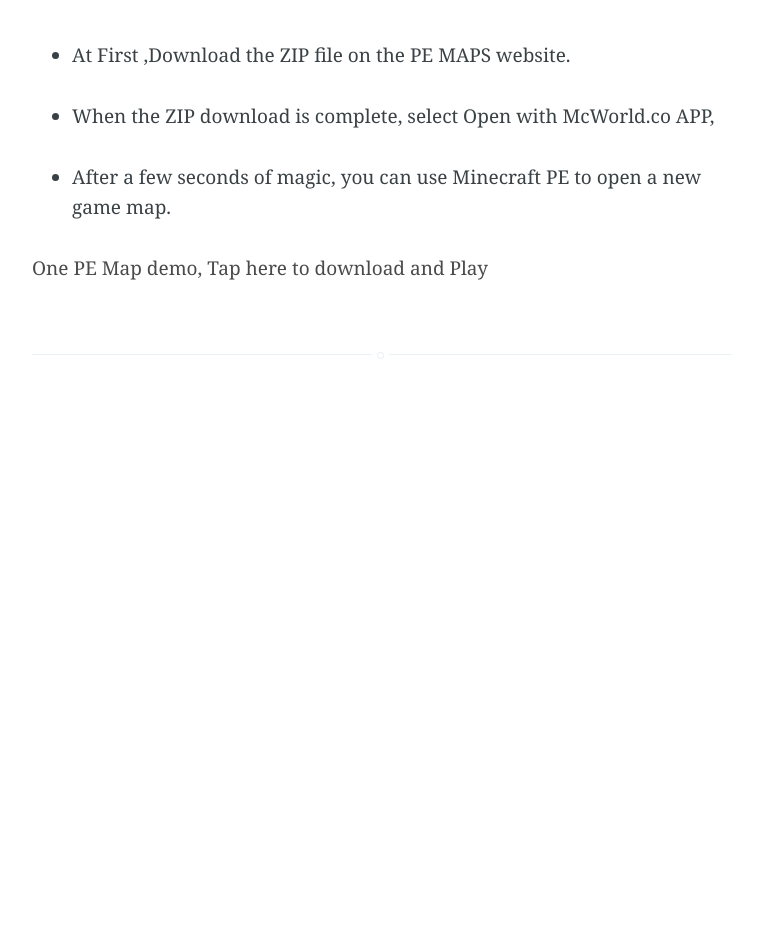
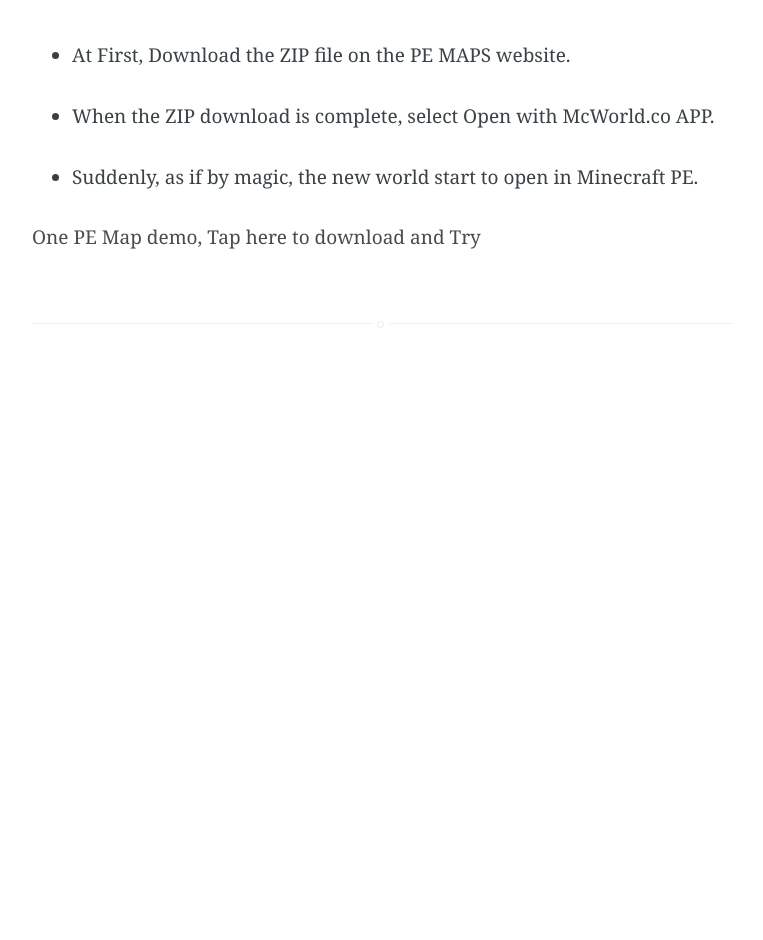
Before and after one commit to Minecraft-PE-Servers/Minecraft-PE-Servers.github.io, a Jekyll site: the page built from _posts/2016-12-14-download-and-install-minecraft-pe-maps-zip.md, in a window 1280 px wide. Shown: the whole page, without its empty margins (258-1021 px from the left). Built offline with Jekyll 4.4.1, drawn with Linux system fonts in a browser that asks for light colours.

Commit message:
提交发布

```diff
--- a/_posts/2016-12-14-download-and-install-minecraft-pe-maps-zip.md
+++ b/_posts/2016-12-14-download-and-install-minecraft-pe-maps-zip.md
@@ -8,12 +8,12 @@
 ---
 
 
-- At First ,Download the ZIP file on the PE MAPS website.
+- At First, Download the ZIP file on the PE MAPS website.
 
-- When the ZIP download is complete, select Open with McWorld.co APP,
+- When the ZIP download is complete, select Open with McWorld.co APP.
 
-- After a few seconds of magic, you can use Minecraft PE to open a new game map.
+- Suddenly, as if by magic, the new world start to open in Minecraft PE.
 
 
 
-[One PE Map demo, Tap here to download and Play](http://mcpehub.com/maps?sort=downloads)
+[One PE Map demo, Tap here to download and Try](http://mcpehub.com/maps?sort=downloads)
```
